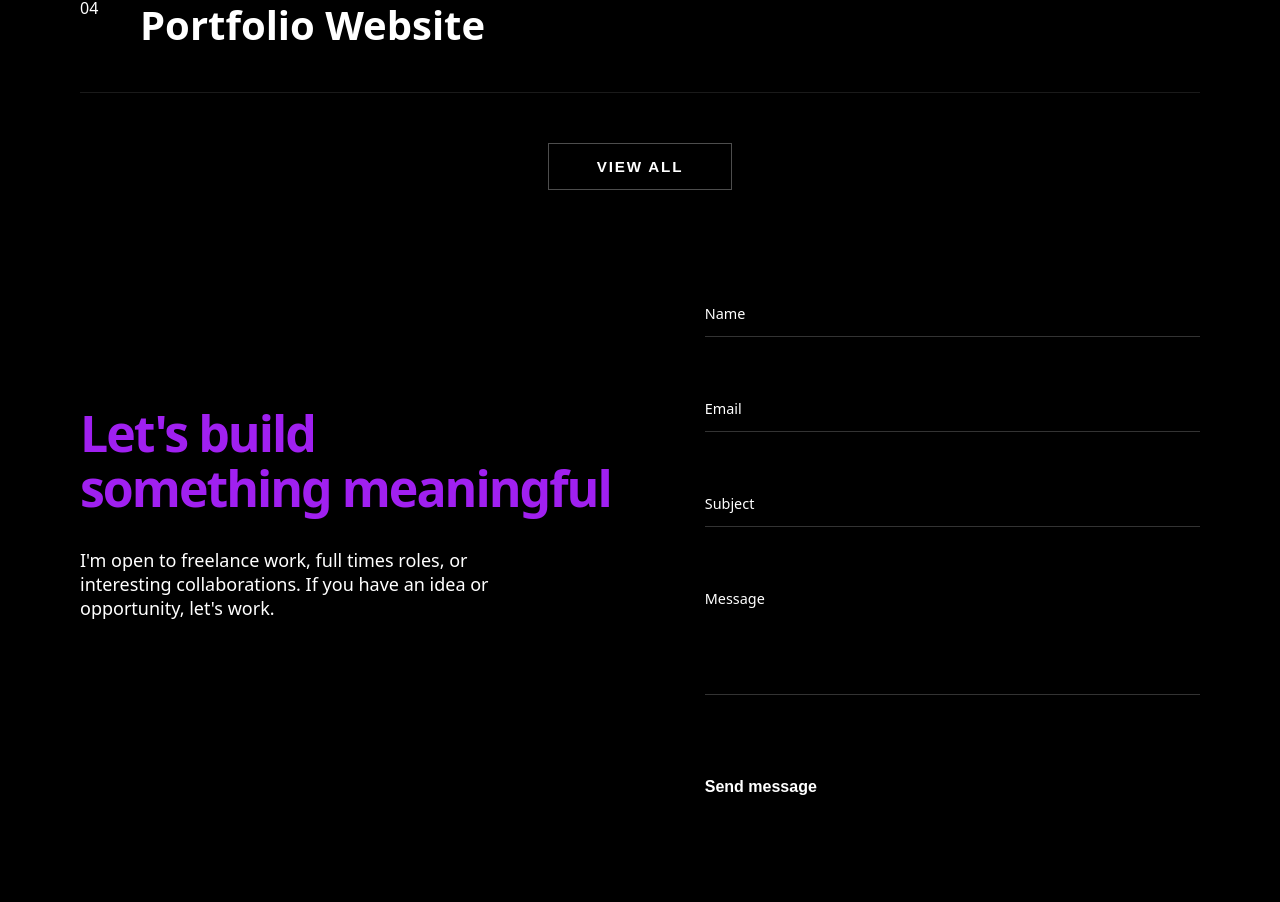
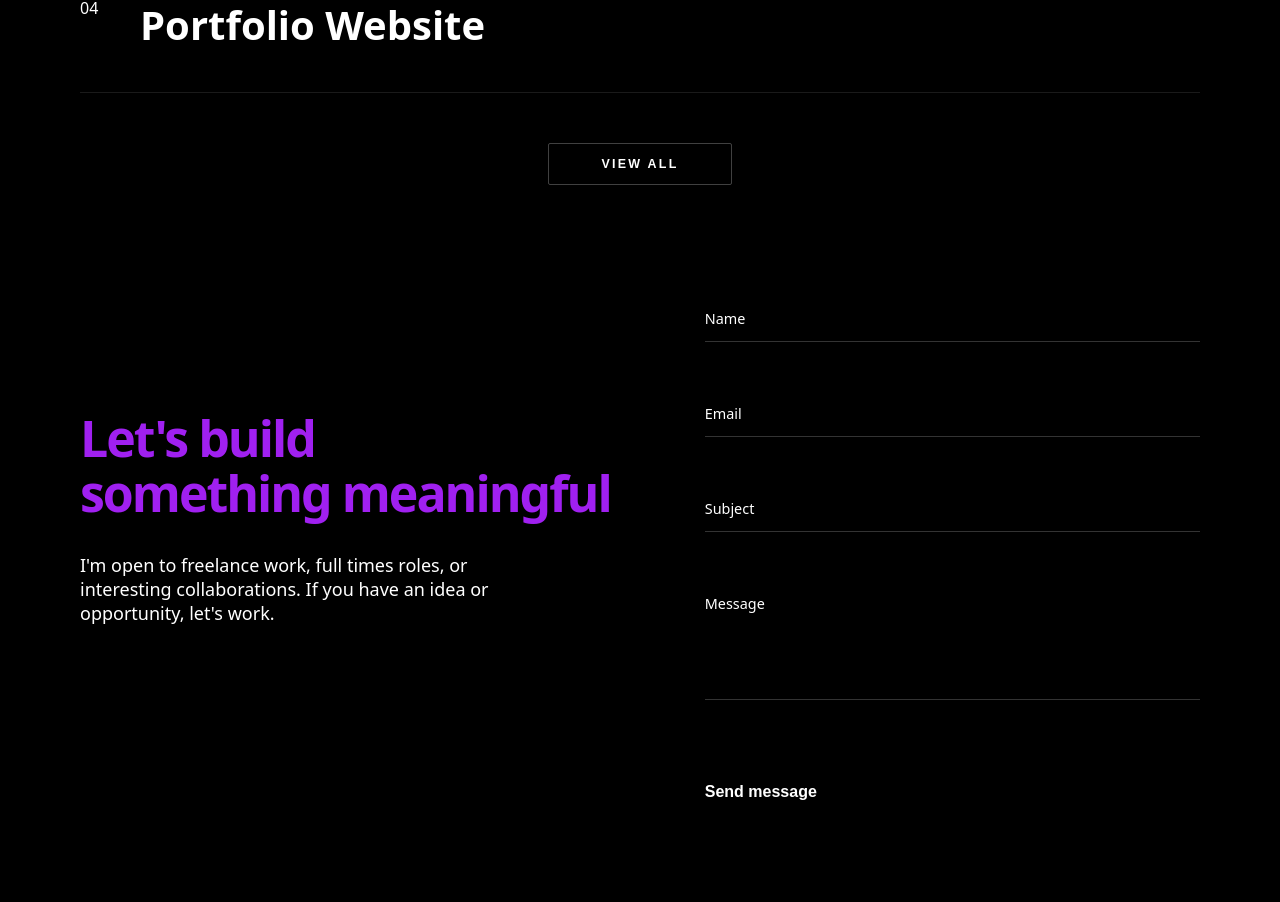
Before and after one commit to Karthik-Sujith/Karthik-, a React (Vite) app: page / in a window 1280 px wide. Shown: the part 3769-4671 px from the top of the page. Built offline with nearby package versions, Linux system fonts and the light colour scheme.

Commit message:
Fix: changes the view all button in project section.

```diff
--- a/src/components/main/projects/Projects.css
+++ b/src/components/main/projects/Projects.css
@@ -110,28 +110,30 @@
   display: flex;
   justify-content: center;
   margin-top: 50px;
+  margin-bottom: 10px;
 }
 
 .type-view-all-btn {
   background: transparent;
   color: white;
-  border: 1px solid rgba(255, 255, 255, 0.3);
-  padding: 14px 48px;
-  font-size: 0.95rem;
-  font-weight: 600;
-  letter-spacing: 0.12em;
+  border: 1.5px solid rgba(255, 255, 255, 0.25);
+  padding: 13px 52px;
+  font-size: 0.78rem;
+  font-weight: 700;
+  letter-spacing: 0.18em;
   text-transform: uppercase;
   cursor: pointer;
   position: relative;
   overflow: hidden;
-  transition: color 0.35s ease, border-color 0.35s ease;
+  transition: border-color 0.35s ease, color 0.35s ease;
+  border-radius: 2px;
 }
 
 .type-view-all-btn::before {
   content: "";
   position: absolute;
   inset: 0;
-  background: linear-gradient(90deg, #a020f0, #6600cc);
+  background: #a020f0;
   transform: scaleX(0);
   transform-origin: left;
   transition: transform 0.35s ease;
@@ -150,7 +152,6 @@
   position: relative;
   z-index: 1;
 }
-
 /* RESPONSIVE */
 @media (max-width: 768px) {
   .type-title {
```
